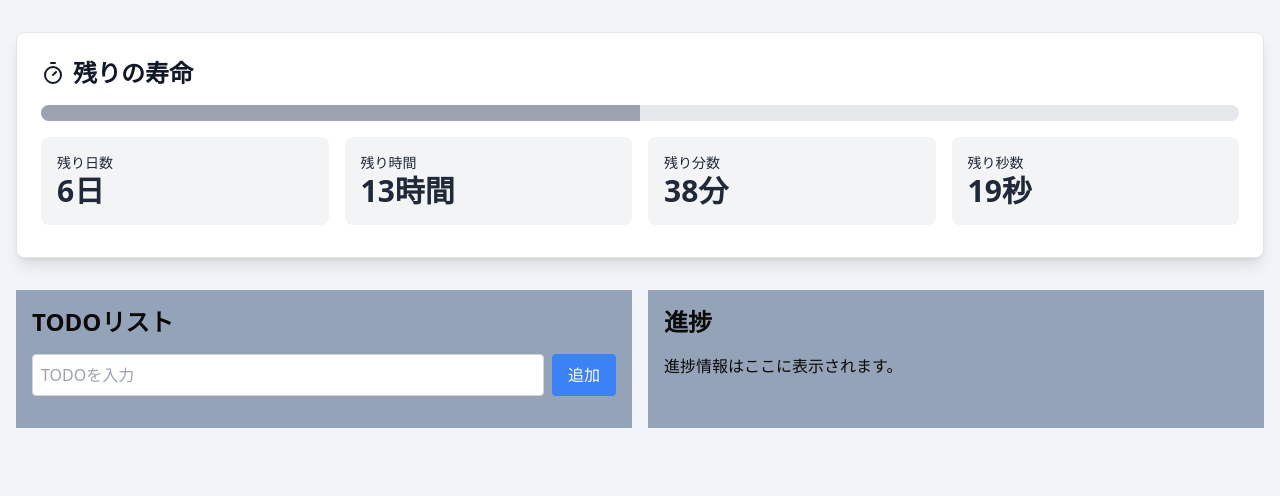
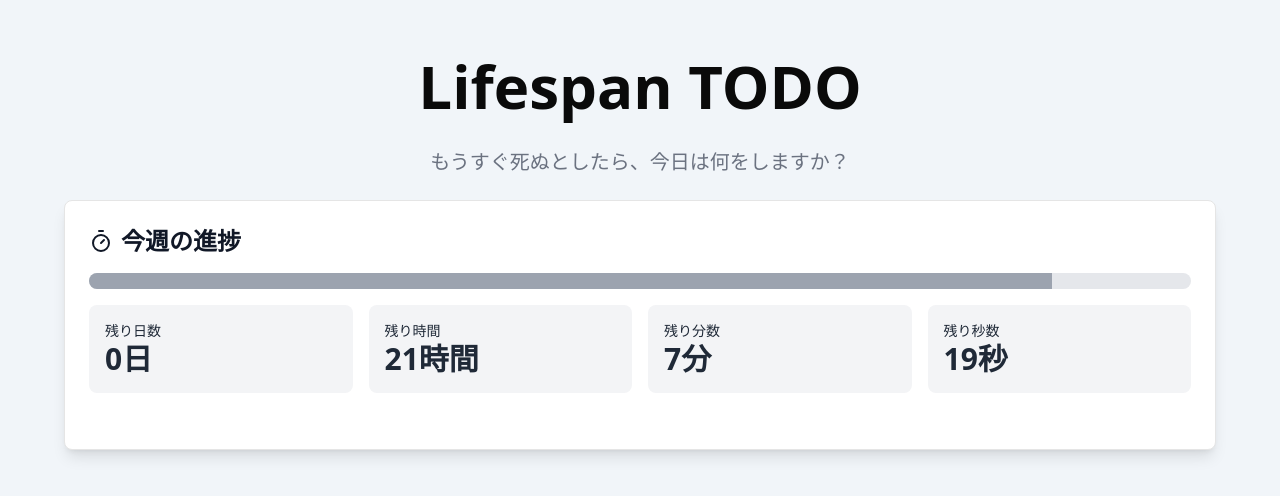
Before and after one commit to Toridesu/lifespan-todo, a React (Vite) app: page / in a window 1280 px wide. Shown: the top 496 px of the page. Built offline with nearby package versions, Linux system fonts and the light colour scheme.

Commit message:
時間管理の関数作成

```diff
--- a/package.json
+++ b/package.json
@@ -12,6 +12,7 @@
   "dependencies": {
     "class-variance-authority": "^0.7.1",
     "clsx": "^2.1.1",
+    "date-fns": "^4.1.0",
     "lucide-react": "^0.475.0",
     "react": "^19.0.0",
     "react-dom": "^19.0.0",
--- a/src/App.tsx
+++ b/src/App.tsx
@@ -1,62 +1,90 @@
-import { useState } from 'react';
+import { useState, useEffect } from 'react';
+import { startOfWeek, endOfWeek } from 'date-fns';
 import { Card, CardContent } from './components/ui/card';
 import { Timer } from 'lucide-react';
 
-function App() {
-  // TODOリスト用の状態変数に変更
-  const [todoInput, setTodoInput] = useState('');
-  const [todos, setTodos] = useState<{ id: number; text: string }[]>([]);
+function useWeekTimer() {
+  const [timeLeft, setTimeLeft] = useState({
+    days: 0,
+    hours: 0,
+    minutes: 0,
+    seconds: 0,
+  });
+  const [progress, setProgress] = useState(0);
 
-  // 新しいTODOアイテムを追加する関数
-  const addTodo = () => {
-    if (todoInput.trim() === '') return;
-    const newTodo = { id: Date.now(), text: todoInput.trim() };
-    setTodos([...todos, newTodo]);
-    setTodoInput('');
+  const calculateTime = () => {
+    const now = new Date();
+    // 第2引数で weekStartsOn: 1 とすることで月曜日始まりに設定
+    const weekStart = startOfWeek(now, { weekStartsOn: 1 });
+    const weekEnd = endOfWeek(now, { weekStartsOn: 1 });
+    // 週全体の時間（ミリ秒単位）と経過時間から進捗率を計算
+    const totalDuration = weekEnd.getTime() - weekStart.getTime();
+    const elapsed = now.getTime() - weekStart.getTime();
+    const progressValue = Math.min((elapsed / totalDuration) * 100, 100);
+    // 残り時間の計算（ミリ秒単位から日、時間、分、秒に分解）
+    const remaining = weekEnd.getTime() - now.getTime();
+    const days = Math.floor(remaining / (1000 * 60 * 60 * 24));
+    const hours = Math.floor((remaining % (1000 * 60 * 60 * 24)) / (1000 * 60 * 60));
+    const minutes = Math.floor((remaining % (1000 * 60 * 60)) / (1000 * 60));
+    const seconds = Math.floor((remaining % (1000 * 60)) / 1000);
+
+    setTimeLeft({ days, hours, minutes, seconds });
+    setProgress(progressValue);
   };
 
-  // 指定したTODOアイテムを削除する関数
-  const removeTodo = (id: number) => {
-    setTodos(todos.filter((todo) => todo.id !== id));
-  };
+  useEffect(() => {
+    calculateTime();
+    const timer = setInterval(calculateTime, 1000);
+    return () => clearInterval(timer);
+  }, []);
+
+  return { timeLeft, progress };
+}
+
+export default function App() {
+  const { timeLeft, progress } = useWeekTimer();
 
   return (
-    <div className='min-h-screen bg-slate-100 py-8 px-4'>
-      {/* 残り時間 */}
-      <Card className='max-w-7xl mx-auto py-6 shadow-lg'>
-        <CardContent className='py-0'>
+    <div className='min-h-screen bg-slate-100 pt-8 pb-8 space-y-12 px-16'>
+      <header className='mx-auto py-6 text-center space-y-8'>
+        <h1 className='text-6xl font-bold'>Lifespan TODO</h1>
+        <p className='text-xl text-gray-500'>もうすぐ死ぬとしたら、今日は何をしますか？</p>
+      </header>
+      <Card className='max-w-7xl mx-auto py-6 shadow-lg' style={{ marginTop: '0px' }}>
+        <CardContent>
           <div className='flex flex-row items-center text-2xl mb-4 text-gray-900'>
             <Timer className='mr-2 w-6' />
-            <p className='font-bold'>残りの寿命</p>
+            <p className='font-bold'>今週の進捗</p>
           </div>
           <div>
+            {/* 進捗バー */}
             <div className='relative h-4 bg-gray-200 rounded-full overflow-hidden'>
-              {/* widthをJavaScript */}
-              <div className='absolute h-full bg-gray-400 transition-all duration-1000' style={{ width: '50%' }} />
+              <div className='absolute h-full bg-gray-400 transition-all duration-1000' style={{ width: `${progress}%` }} />
             </div>
+            {/* 残り時間の表示 */}
             <div className='flex flex-row justify-between py-2 gap-4 mt-2 text-gray-800'>
               <div className='bg-gray-100 w-full p-4 rounded-lg'>
-                <p className='text-sm font-medium '>残り日数</p>
-                <p className='text-3xl font-bold'>6日</p>
+                <p className='text-sm font-medium'>残り日数</p>
+                <p className='text-3xl font-bold'>{timeLeft.days}日</p>
               </div>
               <div className='bg-gray-100 w-full p-4 rounded-lg'>
                 <p className='text-sm font-medium'>残り時間</p>
-                <p className='text-3xl font-bold'>13時間</p>
+                <p className='text-3xl font-bold'>{timeLeft.hours}時間</p>
               </div>
               <div className='bg-gray-100 w-full p-4 rounded-lg'>
                 <p className='text-sm font-medium'>残り分数</p>
-                <p className='text-3xl font-bold'>38分</p>
+                <p className='text-3xl font-bold'>{timeLeft.minutes}分</p>
               </div>
               <div className='bg-gray-100 w-full p-4 rounded-lg'>
                 <p className='text-sm font-medium'>残り秒数</p>
-                <p className='text-3xl font-bold'>19秒</p>
+                <p className='text-3xl font-bold'>{timeLeft.seconds}秒</p>
               </div>
             </div>
           </div>
         </CardContent>
       </Card>
 
-      {/* TODOリストと進捗カード */}
+      {/* TODOリストと進捗カード
       <div className='max-w-7xl mx-auto mt-8 flex flex-col md:flex-row gap-4'>
         <div className='flex-1 bg-slate-400 p-4'>
           <h2 className='text-2xl font-bold mb-4'>TODOリスト</h2>
@@ -81,9 +109,7 @@ function App() {
           <h2 className='text-2xl font-bold mb-4'>進捗</h2>
           <p>進捗情報はここに表示されます。</p>
         </div>
-      </div>
+      </div> */}
     </div>
   );
 }
-
-export default App;
--- /dev/null
+++ b/src/components/ProgressBar.tsx
@@ -0,0 +1,15 @@
+import React from 'react';
+
+interface ProgressBarProps {
+  progress: number;
+}
+
+const ProgressBar: React.FC<ProgressBarProps> = React.memo(({ progress }) => {
+  return (
+    <div className='relative h-4 bg-gray-200 rounded-full overflow-hidden'>
+      <div className='absolute h-full bg-gray-400 transition-all duration-1000' style={{ width: `${progress}%` }} />
+    </div>
+  );
+});
+
+export default ProgressBar;
```
Also changed, not shown: src/components/lifespanTodo.tsx (added), 1 other file (tests, documents, lock files or other folders).
